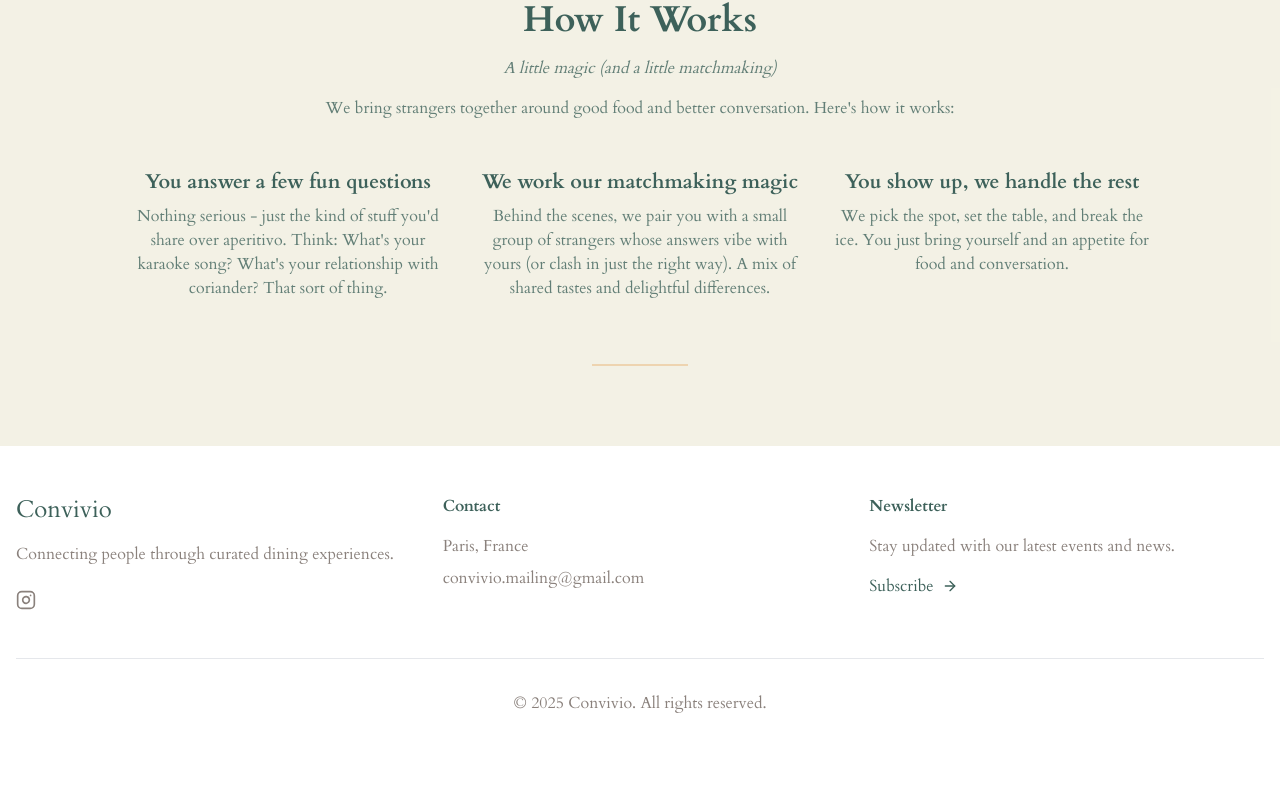
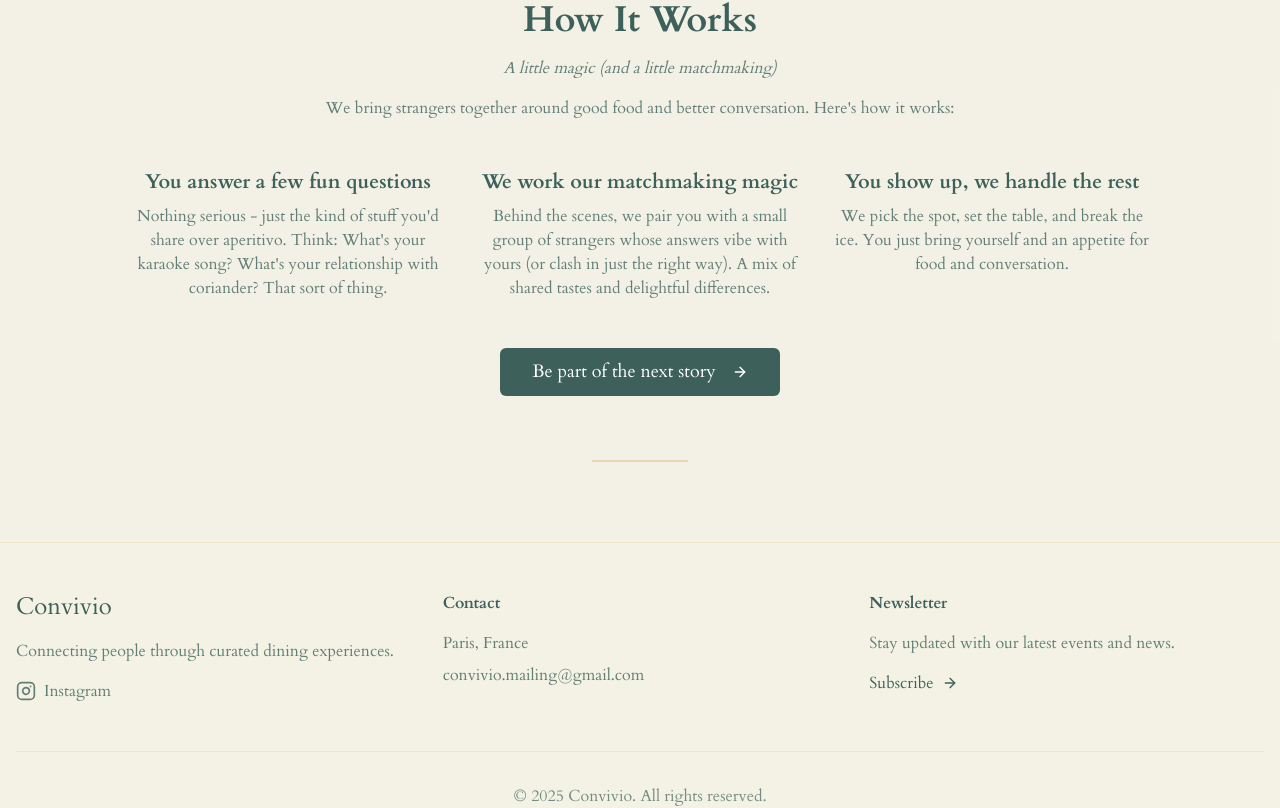
Before and after one commit to gerileka/convivial-connections, a React (Vite) app: page / in a window 1280 px wide. Shown: the part 1945-2753 px from the top of the page. Before the commit the page ends 2708 px from the top, so only its background shows below. Built offline with nearby package versions, Linux system fonts and the light colour scheme.

Commit message:
feat: local change from cursor

```diff
--- a/src/components/Footer.tsx
+++ b/src/components/Footer.tsx
@@ -1,33 +1,34 @@
-
 import { ArrowRight, Instagram } from "lucide-react";
 
 export const Footer = () => {
   return (
-    <footer className="bg-white py-12">
+    <footer className="bg-convivio-bg/90 pt-12 border-t border-convivio-accent/20">
       <div className="container mx-auto px-4">
         <div className="grid md:grid-cols-3 gap-8">
           <div className="space-y-4">
             <h3 className="text-2xl font-serif text-convivio-text">Convivio</h3>
-            <p className="text-convivio-muted">
+            <p className="text-convivio-text/80">
               Connecting people through curated dining experiences.
             </p>
-            <div className="flex space-x-4 pt-2">
+            <div className="flex items-center">
               <a
                 href="https://www.instagram.com/convivio__paris"
                 target="_blank"
                 rel="noopener noreferrer"
-                className="text-convivio-muted hover:text-convivio-accent transition-colors"
+                className="text-convivio-text/80 hover:text-convivio-accent transition-colors inline-flex items-center"
+                aria-label="Follow Convivio on Instagram"
               >
-                <Instagram className="h-5 w-5" />
+                <Instagram className="h-5 w-5 mr-2" />
+                <span>Instagram</span>
               </a>
             </div>
           </div>
           <div>
             <h4 className="font-bold text-convivio-text mb-4">Contact</h4>
             <ul className="space-y-2">
-              <li className="text-convivio-muted">Paris, France</li>
+              <li className="text-convivio-text/80">Paris, France</li>
               <li>
-                <a href="mailto:convivio.mailing@gmail.com" className="text-convivio-muted hover:text-convivio-accent transition-colors">
+                <a href="mailto:convivio.mailing@gmail.com" className="text-convivio-text/80 hover:text-convivio-accent transition-colors">
                   convivio.mailing@gmail.com
                 </a>
               </li>
@@ -35,15 +36,15 @@ export const Footer = () => {
           </div>
           <div>
             <h4 className="font-bold text-convivio-text mb-4">Newsletter</h4>
-            <p className="text-convivio-muted mb-4">
+            <p className="text-convivio-text/80 mb-4">
               Stay updated with our latest events and news.
             </p>
-            <button className="text-convivio-text hover:text-convivio-accent transition-colors inline-flex items-center">
-              Subscribe <ArrowRight className="ml-2 h-4 w-4" />
+            <button className="text-convivio-text hover:text-convivio-accent transition-colors inline-flex items-center group">
+              Subscribe <ArrowRight className="ml-2 h-4 w-4 group-hover:translate-x-1 transition-transform" />
             </button>
           </div>
         </div>
-        <div className="border-t border-gray-200 mt-12 pt-8 text-center text-convivio-muted">
+        <div className="border-t border-convivio-accent/20 mt-12 pt-8 text-center text-convivio-text/70">
           <p>&copy; {new Date().getFullYear()} Convivio. All rights reserved.</p>
         </div>
       </div>
--- a/src/components/Hero.tsx
+++ b/src/components/Hero.tsx
@@ -1,7 +1,7 @@
 import { Button } from "@/components/ui/button";
 import { ArrowRight, Languages, Sparkles } from "lucide-react";
 import { useNavigate } from "react-router-dom";
-import { Dialog, DialogContent, DialogHeader, DialogTitle } from "@/components/ui/dialog";
+import { Dialog, DialogContent, DialogHeader, DialogTitle, DialogDescription } from "@/components/ui/dialog";
 import { useState } from "react";
 import { Separator } from "@/components/ui/separator";
 
@@ -30,7 +30,7 @@ export const Hero = () => {
                 className="bg-convivio-text text-white hover:bg-convivio-accent transition-colors"
                 onClick={() => setShowLanguageModal(true)}
               >
-                Join the Waitlist <ArrowRight className="ml-2 h-4 w-4" />
+                Be part of the next story <ArrowRight className="ml-2 h-4 w-4" />
               </Button>
             </div>
 
@@ -49,25 +49,21 @@ export const Hero = () => {
       </div>
 
       <Dialog open={showLanguageModal} onOpenChange={setShowLanguageModal}>
-        <DialogContent className="sm:max-w-md">
+        <DialogContent className="sm:max-w-md bg-convivio-bg border border-convivio-accent/20">
           <DialogHeader>
-            <DialogTitle className="text-center font-serif text-2xl text-convivio-text">
+            <DialogTitle className="text-center font-serif text-2xl text-convivio-text mb-2">
               Choose Your Language
             </DialogTitle>
           </DialogHeader>
-          <div className="grid gap-4 py-4">
-            <Button variant="outline" className="group h-14 text-lg font-serif hover:bg-convivio-accent/10 hover:text-convivio-accent border-convivio-text/20 hover:border-convivio-accent transition-all duration-300" onClick={() => handleLanguageSelect("fr")}>
+          <div className="grid gap-3 py-4">
+            <Button variant="outline" className="h-12 text-lg font-serif hover:bg-convivio-accent/10 hover:text-convivio-accent border-convivio-text/20" onClick={() => handleLanguageSelect("fr")}>
               Français
-              <Sparkles className="ml-auto h-5 w-5 text-convivio-accent opacity-0 group-hover:opacity-100 transition-opacity" />
             </Button>
-            <Button variant="outline" className="group h-14 text-lg font-serif hover:bg-convivio-accent/10 hover:text-convivio-accent border-convivio-text/20 hover:border-convivio-accent transition-all duration-300" onClick={() => handleLanguageSelect("en")}>
+            <Button variant="outline" className="h-12 text-lg font-serif hover:bg-convivio-accent/10 hover:text-convivio-accent border-convivio-text/20" onClick={() => handleLanguageSelect("en")}>
               English
-              <Sparkles className="ml-auto h-5 w-5 text-convivio-accent opacity-0 group-hover:opacity-100 transition-opacity" />
             </Button>
-            <Button variant="outline" className="group h-14 text-lg font-serif hover:bg-convivio-accent/10 hover:text-convivio-accent border-convivio-text/20 hover:border-convivio-accent transition-all duration-300 flex items-center gap-2" onClick={() => handleLanguageSelect("both")}>
-              <Languages className="h-5 w-5" />
-              I'm bilingual, I can go either way!
-              <Sparkles className="ml-auto h-5 w-5 text-convivio-accent opacity-0 group-hover:opacity-100 transition-opacity" />
+            <Button variant="outline" className="h-12 text-lg font-serif hover:bg-convivio-accent/10 hover:text-convivio-accent border-convivio-text/20" onClick={() => handleLanguageSelect("both")}>
+              Franglais (Both Languages)
             </Button>
           </div>
         </DialogContent>
--- a/src/components/HowItWorks.tsx
+++ b/src/components/HowItWorks.tsx
@@ -1,4 +1,10 @@
 import { Separator } from "@/components/ui/separator";
+import { Button } from "@/components/ui/button";
+import { ArrowRight } from "lucide-react";
+import { useState } from "react";
+import { Dialog, DialogContent, DialogHeader, DialogTitle, DialogDescription } from "@/components/ui/dialog";
+import { Languages, Sparkles } from "lucide-react";
+import { useNavigate } from "react-router-dom";
 
 const steps = [
   {
@@ -16,6 +22,14 @@ const steps = [
 ];
 
 export const HowItWorks = () => {
+  const navigate = useNavigate();
+  const [showLanguageModal, setShowLanguageModal] = useState(false);
+
+  const handleLanguageSelect = (language: string) => {
+    setShowLanguageModal(false);
+    navigate(`/form/${language}`);
+  };
+
   return (
     <section id="how-it-works" className="pt-10 pb-20 bg-convivio-bg/50">
       <div className="container mx-auto px-4">
@@ -47,11 +61,41 @@ export const HowItWorks = () => {
                 </div>
               ))}
             </div>
+
+            <div className="flex justify-center mt-12">
+              <Button
+                className="bg-convivio-text text-white hover:bg-convivio-accent transition-colors px-8 py-6 text-lg"
+                onClick={() => setShowLanguageModal(true)}
+              >
+                Be part of the next story <ArrowRight className="ml-2 h-5 w-5" />
+              </Button>
+            </div>
           </div>
 
           <Separator className="w-24 h-[2px] mx-auto bg-convivio-accent/40" />
         </div>
       </div>
+
+      <Dialog open={showLanguageModal} onOpenChange={setShowLanguageModal}>
+        <DialogContent className="sm:max-w-md bg-convivio-bg border border-convivio-accent/20">
+          <DialogHeader>
+            <DialogTitle className="text-center font-serif text-2xl text-convivio-text mb-2">
+              Choose Your Language
+            </DialogTitle>
+          </DialogHeader>
+          <div className="grid gap-3 py-4">
+            <Button variant="outline" className="h-12 text-lg font-serif hover:bg-convivio-accent/10 hover:text-convivio-accent border-convivio-text/20" onClick={() => handleLanguageSelect("fr")}>
+              Français
+            </Button>
+            <Button variant="outline" className="h-12 text-lg font-serif hover:bg-convivio-accent/10 hover:text-convivio-accent border-convivio-text/20" onClick={() => handleLanguageSelect("en")}>
+              English
+            </Button>
+            <Button variant="outline" className="h-12 text-lg font-serif hover:bg-convivio-accent/10 hover:text-convivio-accent border-convivio-text/20" onClick={() => handleLanguageSelect("both")}>
+              Franglais (Both Languages)
+            </Button>
+          </div>
+        </DialogContent>
+      </Dialog>
     </section>
   );
 };
```
Also changed, not shown: src/components/Navbar.tsx (+15 -17 lines).
